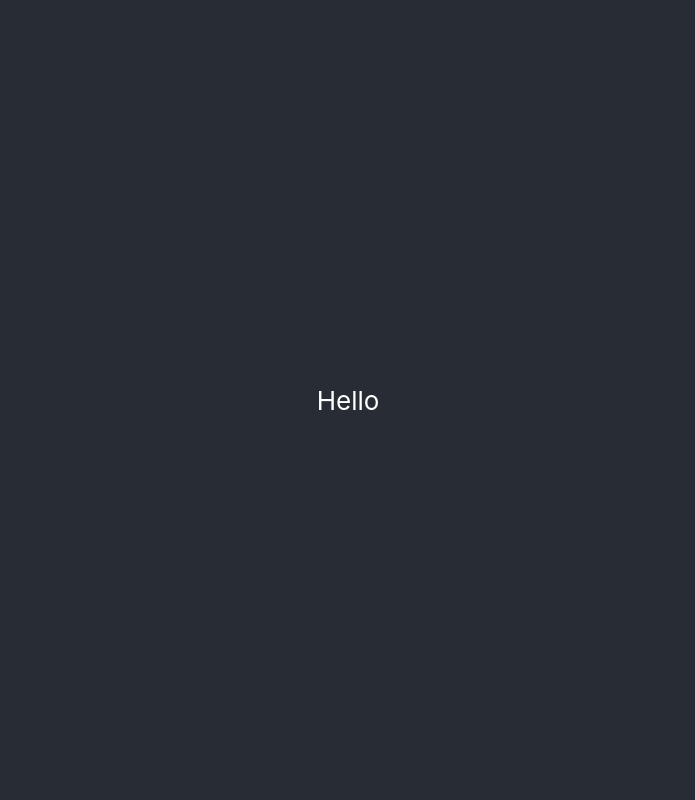
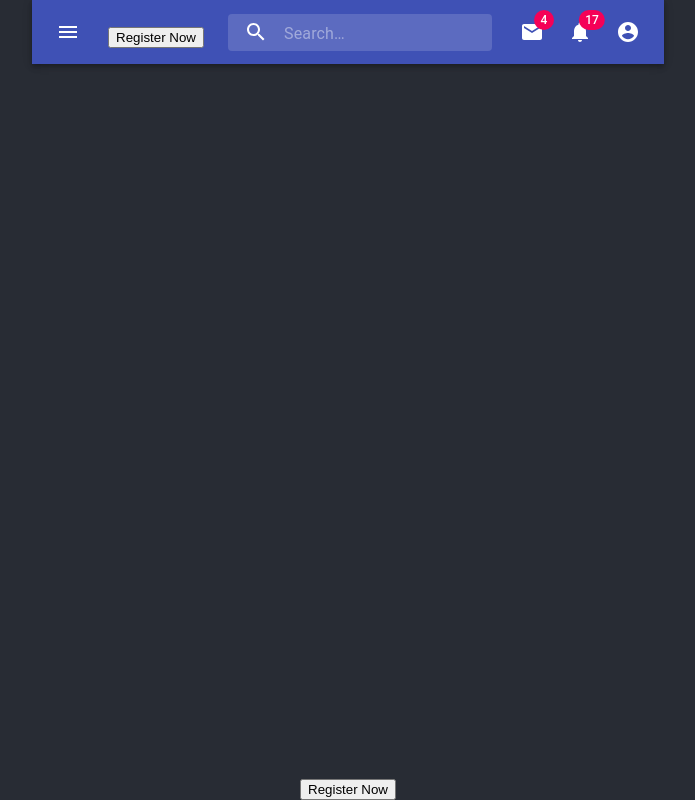
Before and after one commit to BloomTech-Labs/phoenix-fe, a React (Create React App) app: page /two in a window 1280 px wide. Shown: the whole page, without its empty margins (292-987 px from the left). Built offline with nearby package versions, Linux system fonts and the light colour scheme.

Commit message:
Added NavBar and Registration to the app.
Co-authored-by: Joshua Draper <josh.drapergame@gmail.com>
Co-authored-by: Amy Barba <amybarba70@gmail.com>

```diff
--- a/package.json
+++ b/package.json
@@ -3,6 +3,8 @@
   "version": "0.1.0",
   "private": true,
   "dependencies": {
+    "@material-ui/core": "^4.9.4",
+    "@material-ui/icons": "^4.9.1",
     "@testing-library/jest-dom": "^4.2.4",
     "@testing-library/react": "^9.3.2",
     "@testing-library/user-event": "^7.1.2",
--- a/src/App.js
+++ b/src/App.js
@@ -5,7 +5,13 @@ import {
   BrowserRouter as Router,
   Switch,
   Route
-} from "react-router-dom"
+} from "react-router-dom";
+import Registration from "./components/Registration.js";
+import Navbar from "./components/Navbar.js"
+
+
+
+
 function App() {
 
   useEffect(() => {
@@ -24,7 +30,8 @@ function App() {
             <Route path="/two" > </Route>
           </Switch>
         </Router> */}
-        Hello
+        <Navbar />
+       <Registration />
       </header>
     </div>
   );
--- /dev/null
+++ b/src/components/Navbar.js
@@ -0,0 +1,234 @@
+ import React from 'react';
+import { fade, makeStyles } from '@material-ui/core/styles';
+import AppBar from '@material-ui/core/AppBar';
+import Toolbar from '@material-ui/core/Toolbar';
+import IconButton from '@material-ui/core/IconButton';
+import Typography from '@material-ui/core/Typography';
+import InputBase from '@material-ui/core/InputBase';
+import Badge from '@material-ui/core/Badge';
+import MenuItem from '@material-ui/core/MenuItem';
+import Menu from '@material-ui/core/Menu';
+import MenuIcon from '@material-ui/icons/Menu';
+import SearchIcon from '@material-ui/icons/Search';
+import AccountCircle from '@material-ui/icons/AccountCircle';
+import MailIcon from '@material-ui/icons/Mail';
+import NotificationsIcon from '@material-ui/icons/Notifications';
+import MoreIcon from '@material-ui/icons/MoreVert';
+import Registration from "./Registration.js";
+
+const useStyles = makeStyles(theme => ({
+  grow: {
+    flexGrow: 1,
+  },
+  menuButton: {
+    marginRight: theme.spacing(2),
+  },
+  title: {
+    display: 'none',
+    [theme.breakpoints.up('sm')]: {
+      display: 'block',
+    },
+  },
+  search: {
+    position: 'relative',
+    borderRadius: theme.shape.borderRadius,
+    backgroundColor: fade(theme.palette.common.white, 0.15),
+    '&:hover': {
+      backgroundColor: fade(theme.palette.common.white, 0.25),
+    },
+    marginRight: theme.spacing(2),
+    marginLeft: 0,
+    width: '100%',
+    [theme.breakpoints.up('sm')]: {
+      marginLeft: theme.spacing(3),
+      width: 'auto',
+    },
+  },
+  searchIcon: {
+    width: theme.spacing(7),
+    height: '100%',
+    position: 'absolute',
+    pointerEvents: 'none',
+    display: 'flex',
+    alignItems: 'center',
+    justifyContent: 'center',
+  },
+  inputRoot: {
+    color: 'inherit',
+  },
+  inputInput: {
+    padding: theme.spacing(1, 1, 1, 7),
+    transition: theme.transitions.create('width'),
+    width: '100%',
+    [theme.breakpoints.up('md')]: {
+      width: 200,
+    },
+  },
+  sectionDesktop: {
+    display: 'none',
+    [theme.breakpoints.up('md')]: {
+      display: 'flex',
+    },
+  },
+  sectionMobile: {
+    display: 'flex',
+    [theme.breakpoints.up('md')]: {
+      display: 'none',
+    },
+  },
+}));
+
+export default function PrimarySearchAppBar() {
+  const classes = useStyles();
+  const [anchorEl, setAnchorEl] = React.useState(null);
+  const [mobileMoreAnchorEl, setMobileMoreAnchorEl] = React.useState(null);
+
+  const isMenuOpen = Boolean(anchorEl);
+  const isMobileMenuOpen = Boolean(mobileMoreAnchorEl);
+
+  const handleProfileMenuOpen = event => {
+    setAnchorEl(event.currentTarget);
+  };
+
+  const handleMobileMenuClose = () => {
+    setMobileMoreAnchorEl(null);
+  };
+
+  const handleMenuClose = () => {
+    setAnchorEl(null);
+    handleMobileMenuClose();
+  };
+
+  const handleMobileMenuOpen = event => {
+    setMobileMoreAnchorEl(event.currentTarget);
+  };
+
+  const menuId = 'primary-search-account-menu';
+  const renderMenu = (
+    <Menu
+      anchorEl={anchorEl}
+      anchorOrigin={{ vertical: 'top', horizontal: 'right' }}
+      id={menuId}
+      keepMounted
+      transformOrigin={{ vertical: 'top', horizontal: 'right' }}
+      open={isMenuOpen}
+      onClose={handleMenuClose}
+    >
+      <MenuItem onClick={handleMenuClose}>Profile</MenuItem>
+      <MenuItem onClick={handleMenuClose}>My account</MenuItem>
+    </Menu>
+  );
+
+  const mobileMenuId = 'primary-search-account-menu-mobile';
+  const renderMobileMenu = (
+    <Menu
+      anchorEl={mobileMoreAnchorEl}
+      anchorOrigin={{ vertical: 'top', horizontal: 'right' }}
+      id={mobileMenuId}
+      keepMounted
+      transformOrigin={{ vertical: 'top', horizontal: 'right' }}
+      open={isMobileMenuOpen}
+      onClose={handleMobileMenuClose}
+    >
+
+      <MenuItem>
+
+        <IconButton aria-label="show 4 new mails" color="inherit">
+          <Badge badgeContent={4} color="secondary">
+            <MailIcon />
+          </Badge>
+        </IconButton>
+        <p>Messages</p>
+      </MenuItem>
+      <MenuItem>
+        <IconButton aria-label="show 11 new notifications" color="inherit">
+          <Badge badgeContent={11} color="secondary">
+            <NotificationsIcon />
+          </Badge>
+        </IconButton>
+        <p>Notifications</p>
+      </MenuItem>
+      <MenuItem onClick={handleProfileMenuOpen}>
+        <IconButton
+          aria-label="account of current user"
+          aria-controls="primary-search-account-menu"
+          aria-haspopup="true"
+          color="inherit"
+        >
+          <AccountCircle />
+        </IconButton>
+        <p>Profile</p>
+      </MenuItem>
+    </Menu>
+  );
+
+  return (
+    <div className={classes.grow}>
+      <AppBar position="static">
+        <Toolbar>
+          <IconButton
+            edge="start"
+            className={classes.menuButton}
+            color="inherit"
+            aria-label="open drawer"
+          >
+            <MenuIcon />
+          </IconButton>
+          <Registration />
+          {/* <Typography className={classes.title} variant="h6" noWrap>
+            Material-UI
+          </Typography> */}
+          <div className={classes.search}>
+            <div className={classes.searchIcon}>
+              <SearchIcon />
+            </div>
+            <InputBase
+              placeholder="Search…"
+              classes={{
+                root: classes.inputRoot,
+                input: classes.inputInput,
+              }}
+              inputProps={{ 'aria-label': 'search' }}
+            />
+          </div>
+          <div className={classes.grow} />
+          <div className={classes.sectionDesktop}>
+            <IconButton aria-label="show 4 new mails" color="inherit">
+              <Badge badgeContent={4} color="secondary">
+                <MailIcon />
+              </Badge>
+            </IconButton>
+            <IconButton aria-label="show 17 new notifications" color="inherit">
+              <Badge badgeContent={17} color="secondary">
+                <NotificationsIcon />
+              </Badge>
+            </IconButton>
+            <IconButton
+              edge="end"
+              aria-label="account of current user"
+              aria-controls={menuId}
+              aria-haspopup="true"
+              onClick={handleProfileMenuOpen}
+              color="inherit"
+            >
+              <AccountCircle />
+            </IconButton>
+          </div>
+          <div className={classes.sectionMobile}>
+            <IconButton
+              aria-label="show more"
+              aria-controls={mobileMenuId}
+              aria-haspopup="true"
+              onClick={handleMobileMenuOpen}
+              color="inherit"
+            >
+              <MoreIcon />
+            </IconButton>
+          </div>
+        </Toolbar>
+      </AppBar>
+      {renderMobileMenu}
+      {renderMenu}
+    </div>
+  );
+}
--- a/src/components/Registration.js
+++ b/src/components/Registration.js
@@ -1,4 +1,4 @@
-import React, { useState } from 'react';
+ import React, { useState } from 'react';
 import  Modal  from '@material-ui/core/Modal';
 import TextField from '@material-ui/core/TextField';
 // import Avatar from '@material-ui/core/Avatar';
@@ -42,10 +42,22 @@ function rand() {
 
 
 
-function Registration () {
-
+function Registration (props) {
+  const [ credentials, setCredentials ] = useState({
+    user: {
+        username: '',
+        password: '',
+        name:'',
+        email:'',
+        age: ''
+    }
+})
+const handleChange = (event) => {
+  setCredentials({
+      ...credentials, [event.target.name]: event.target.value
+  });
+}
     const classes = useStyles();
-    // getModalStyle is not a pure function, we roll the style only on the first render
     const [modalStyle] = useState(getModalStyle);
     const [open, setOpen] = useState(false);
 
@@ -81,7 +93,8 @@ function Registration () {
                   required
                   id="filled-required"
                   label="Username"
-                  defaultValue=""
+                  value={props.username}
+                  onChange={handleChange}
                   placeholder="Username"
                   variant="filled" />
 
@@ -90,7 +103,8 @@ function Registration () {
                   required
                   id="filled-required"
                   label="Password"
-                  defaultValue=""
+                  value={props.password}
+                  onChange={handleChange}
                   placeholder="Must be 8 characters"
                   variant="filled"
                   />
@@ -98,7 +112,8 @@ function Registration () {
                   required
                   id="filled-required"
                   label="Full Name"
-                  defaultValue=""
+                  value={props.name}
+                  onChange={handleChange}
                   placeholder='Letters are nice'
                   variant="filled"
                   />
@@ -106,7 +121,8 @@ function Registration () {
                   required
                   id="filled-required"
                   label="Email"
-                  defaultValue=""
+                  value={props.email}
+                  onChange={handleChange}
                   placeholder="@ required"
                   variant="filled"
                   />
@@ -114,7 +130,8 @@ function Registration () {
                   required
                   id="filled-required"
                   label="Age"
-                  defaultValue=""
+                  value={props.age}
+                  onChange={handleChange}
                   variant="filled"
                   />
                   </form>
```
Also changed, not shown: 1 other file (tests, documents, lock files or other folders).
